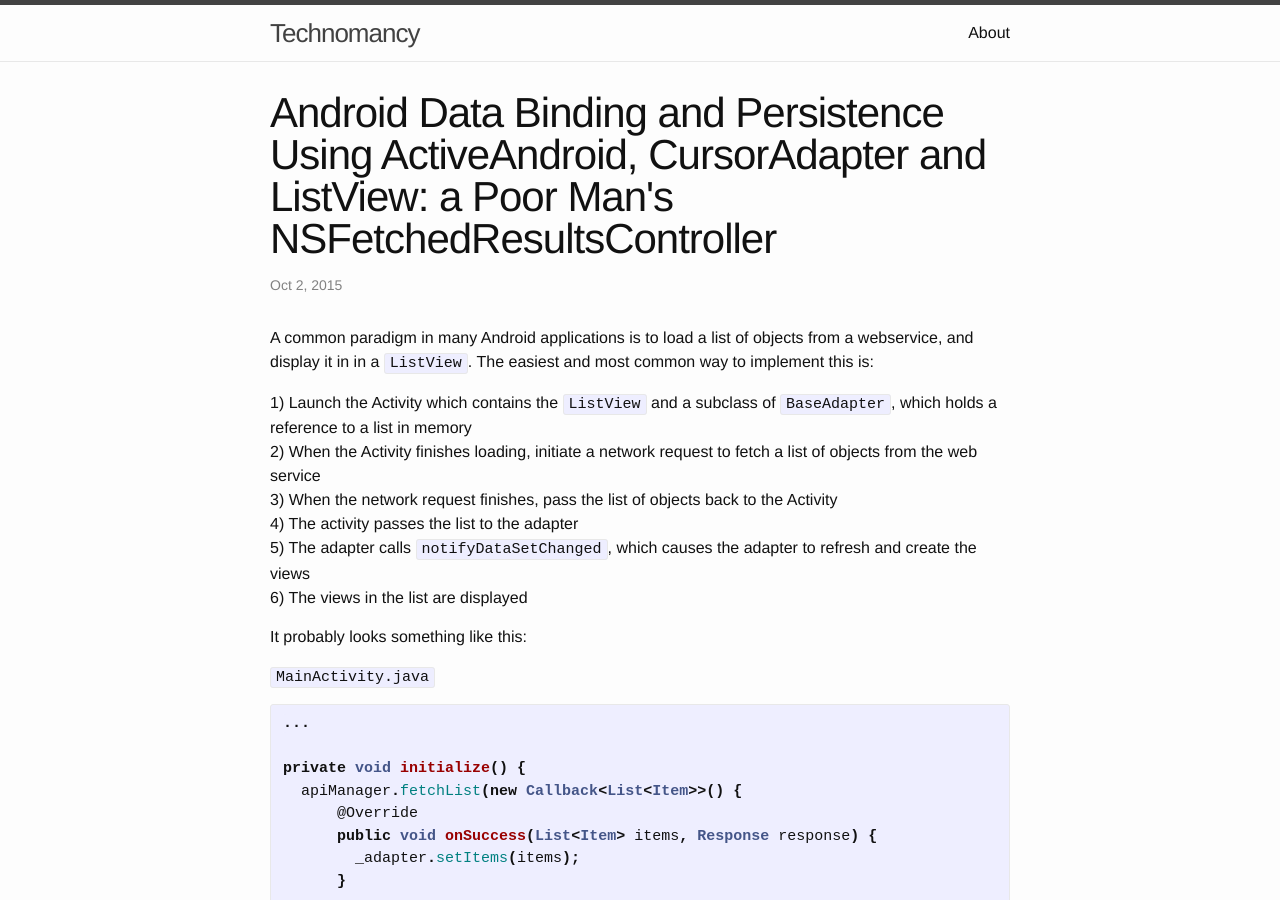
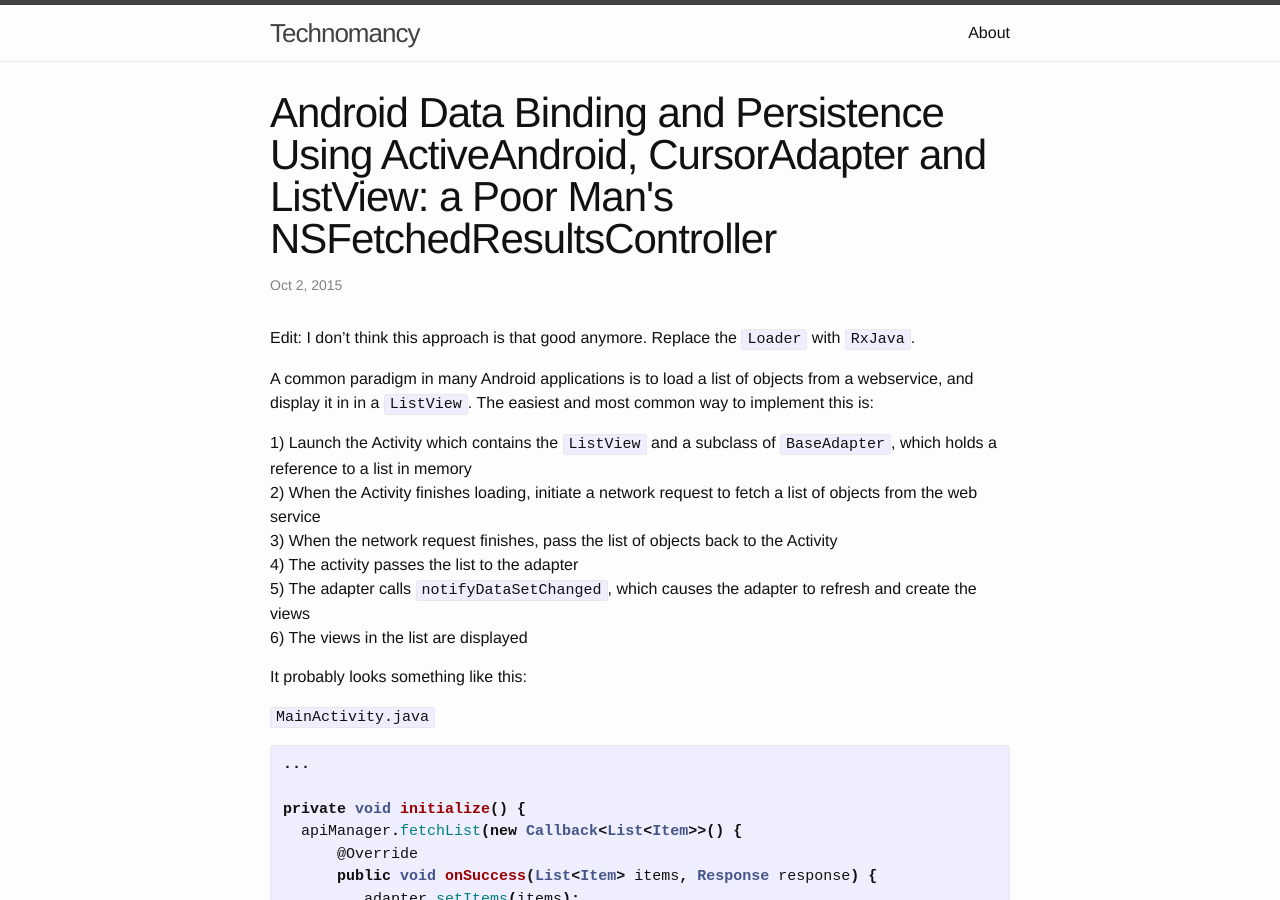
Before and after one commit to eliasbagley/eliasbagley.github.io, a Jekyll site: the page built from _posts/2015-10-02-data-binding-using-cursor-adapter.markdown, in a window 1280 px wide and 900 px high. Built offline with Jekyll 4.4.1, drawn with Linux system fonts in a browser that asks for light colours; Markdown is read by kramdown in place of the engine named in the settings; comment, search, counter and statistics services are not loaded.

Commit message:
Add deprecated notice to cursor adapter post

```diff
--- a/_posts/2015-10-02-data-binding-using-cursor-adapter.markdown
+++ b/_posts/2015-10-02-data-binding-using-cursor-adapter.markdown
@@ -5,6 +5,8 @@ date:   2015-10-02 13:22:00
 comments: true
 categories: Android
 ---
+
+Edit: I don't think this approach is that good anymore. Replace the `Loader` with `RxJava`.
 
 A common paradigm in many Android applications is to load a list of objects from a webservice, and display it in in a `ListView`. The easiest and most common way to implement this is:
 
```
